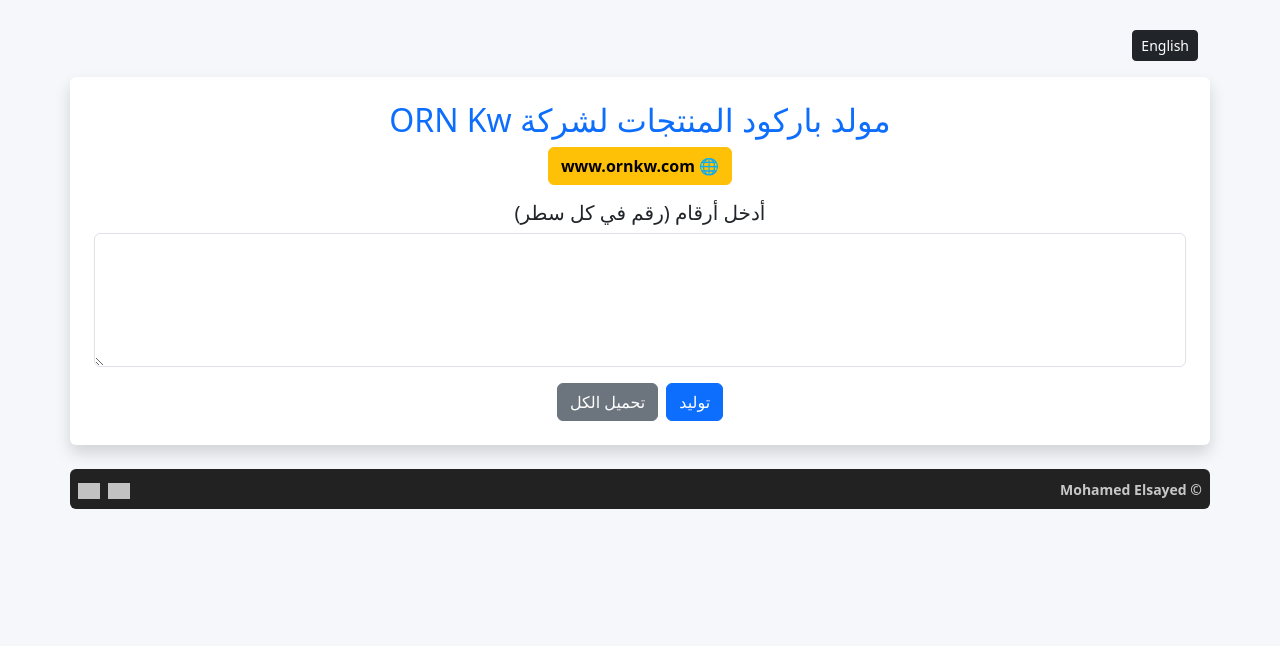
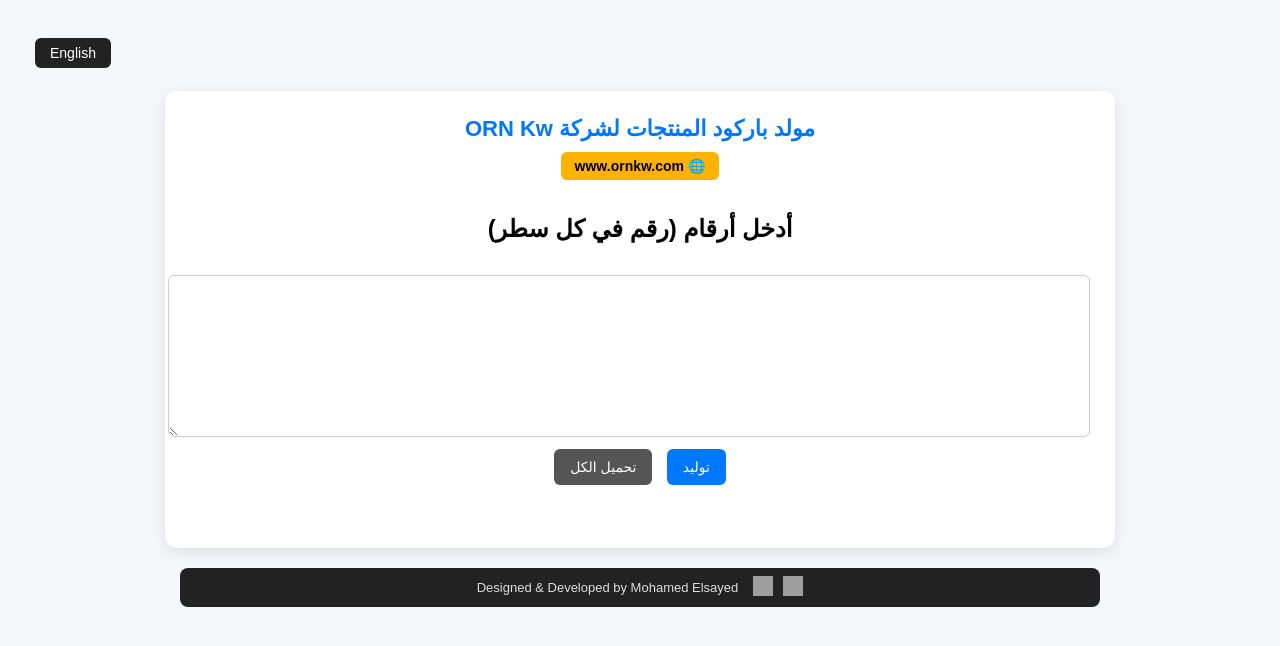
Before and after one commit to melsayed1510/ornkwbarcode, a plain HTML site: page index.html in a window 1280 px wide. Drawn offline with nearby package versions, Linux system fonts and the light colour scheme; grey boxes are pictures that could not be loaded.

Commit message:
Refactor index.html for improved UI and functionality
Updated the layout and styling of the barcode generator page, including improved language toggle functionality and enhanced UI elements.

```diff
--- a/index.html
+++ b/index.html
@@ -1,102 +1,214 @@
 <!DOCTYPE html>
 <html lang="ar">
 <head>
-<meta charset="UTF-8">
+<meta charset="UTF-8" />
 <title>ORN Kw - Barcode Maker</title>
 
-<!-- Bootstrap -->
-<link href="https://cdn.jsdelivr.net/npm/bootstrap@5.3.2/dist/css/bootstrap.min.css" rel="stylesheet">
-<script src="https://cdn.jsdelivr.net/npm/bootstrap@5.3.2/dist/js/bootstrap.bundle.min.js"></script>
-
-<!-- Barcode + ZIP -->
 <script src="https://cdn.jsdelivr.net/npm/jsbarcode@3.11.5/dist/JsBarcode.all.min.js"></script>
 <script src="https://cdn.jsdelivr.net/npm/jszip@3.10.1/dist/jszip.min.js"></script>
 <script src="https://cdn.jsdelivr.net/npm/file-saver@2.0.5/dist/FileSaver.min.js"></script>
 
 <style>
-  body{background:#f5f7fa;padding:30px;}
-  footer img{
-    width:22px;
-    filter:invert(1) brightness(2);
+  :root{
+    --primary:#0077ff;
+    --bg:#f5f7fa;
+    --card:#ffffff;
+    --dark:#333;
+  }
+  body{
+    font-family: Arial, sans-serif;
+    background: var(--bg);
+    padding: 30px;
+    margin:0;
+    direction:rtl;
+    text-align:center;
+  }
+
+  .lang-bar{
+    width:100%;
+    text-align:left;
+    margin-bottom:15px;
+  }
+  .lang-bar button{
+    background:#222;
+    color:#fff;
+    border:none;
+    padding:7px 15px;
+    border-radius:6px;
+    cursor:pointer;
+  }
+
+  .container{
+    max-width:900px;
+    margin:auto;
+    background:var(--card);
+    padding:25px;
+    border-radius:12px;
+    box-shadow:0 4px 15px rgba(0,0,0,0.1);
+  }
+
+  h1{margin:0;margin-bottom:10px;color:var(--primary);font-size:22px;}
+
+  .site-link{
+    display:inline-block;
+    background:#ffb300;
+    color:#000;
+    padding:6px 14px;
+    border-radius:6px;
+    font-size:14px;
+    font-weight:bold;
+    text-decoration:none;
+    margin-bottom:15px;
+  }
+  .site-link:hover{background:#ffa000;}
+
+  textarea{
+    width:100%;height:140px;padding:10px;border-radius:6px;border:1px solid #ccc;
+    font-size:15px;resize:vertical;margin-top:12px;
+  }
+
+  button{
+    background:var(--primary);color:#fff;border:none;padding:10px 16px;border-radius:6px;
+    margin:8px 5px;cursor:pointer;font-size:14px;
+  }
+  button.secondary{background:#555;}
+
+  #status{margin-top:10px;font-weight:bold;color:#333;min-height:20px;}
+
+  .card{
+    border:1px solid #ddd;
+    padding:12px;border-radius:8px;margin-top:15px;
+    display:flex;align-items:center;justify-content:space-between;
+    gap:10px;flex-wrap:wrap;text-align:center;
+  }
+  .card svg{max-width:100%;}
+
+  /* 🌙 FOOTER */
+/* ⭐ Footer تعديل نهائي */
+footer{
+  max-width:900px;
+  margin:20px auto 0;
+  padding:8px 10px;
+  background:#222;
+  color:#fff;
+  border-radius:8px;
+  display:flex;
+  justify-content:center;
+  align-items:center;
+  gap:15px;
+  font-size:13px;
+  direction:ltr !important;
+}
+
+footer .name{
+  opacity:0.85;
+}
+
+footer .socials{
+  display:flex;
+  gap:10px;
+  align-items:center;
+}
+
+footer .socials a img{
+  width:20px;
+  height:20px;
   transition:0.2s;
 }
-  footer img:hover{transform:scale(1.15);}
-  .card svg{max-width:100%;}
-  footer{background:#222;color:#fff;}
+footer .socials a img:hover{
+  transform:scale(1.15);
+}
+
+@media(max-width:600px){
+  footer{
+    flex-wrap:wrap;
+    gap:6px;
+  }
+}
 </style>
 </head>
+<body>
 
-<body class="text-center">
-
-<!-- Language Bar -->
-<div class="container mb-3">
-  <div class="d-flex justify-content-start">
-    <button id="langBtn" class="btn btn-dark btn-sm" onclick="toggleLang()">English</button>
-  </div>
+<div class="lang-bar">
+  <button id="langBtn" onclick="toggleLang()">English</button>
 </div>
 
-<!-- Main Content -->
-<div class="container bg-white shadow rounded p-4">
+<div class="container">
+  <h1 id="mainTitle">مولد باركود المنتجات لشركة ORN Kw</h1>
 
-  <h2 id="mainTitle" class="text-primary mb-2">مولد باركود المنتجات لشركة ORN Kw</h2>
+  <a href="https://ornkw.com" target="_blank" class="site-link">
+    🌐 www.ornkw.com
+  </a>
 
-  <a href="https://ornkw.com" target="_blank" class="btn btn-warning fw-bold mb-3">🌐 www.ornkw.com</a>
+  <h2 id="subtitle">أدخل أرقام (رقم في كل سطر)</h2>
 
-  <h5 id="subtitle">أدخل أرقام (رقم في كل سطر)</h5>
+  <textarea id="input"></textarea>
 
-  <textarea id="input" class="form-control my-2" rows="5"></textarea>
+  <br>
+  <button id="btnGen" onclick="generate()">توليد</button>
+  <button id="btnZip" class="secondary" onclick="downloadAll()">تحميل الكل</button>
 
-  <div class="d-flex justify-content-center gap-2 my-3 flex-wrap">
-    <button id="btnGen" class="btn btn-primary" onclick="generate()">توليد</button>
-    <button id="btnZip" class="btn btn-secondary" onclick="downloadAll()">تحميل الكل</button>
+  <div id="status"></div>
+  <div id="output"></div>
 </div>
 
-  <div id="status" class="fw-bold text-dark mb-2"></div>
-
-  <!-- Output -->
-  <div id="output" class="row g-3"></div>
-</div>
-
-<!-- Footer -->
-<footer class="container rounded mt-4 p-2 d-flex justify-content-between align-items-center flex-wrap">
-  <div class="fw-bold opacity-75 small">© Mohamed Elsayed</div>
-  <div class="d-flex gap-2 align-items-center">
+<!-- ⭐ FOOTER -->
+<footer>
+  <div class="name">Designed & Developed by Mohamed Elsayed</div>
+  <div class="socials">
     <a href="https://www.facebook.com/mohamed.elsayed.mtwaly/" target="_blank">
-      <img src="https://cdn-icons-png.flaticon.com/512/733/733547.png" alt="">
+      <img src="https://cdn-icons-png.flaticon.com/512/733/733547.png" alt="facebook">
     </a>
     <a href="https://www.instagram.com/m.elsayed1510/" target="_blank">
-      <img src="https://cdn-icons-png.flaticon.com/512/2111/2111463.png" alt="">
+      <img src="https://cdn-icons-png.flaticon.com/512/2111/2111463.png" alt="instagram">
     </a>
   </div>
 </footer>
 
 <script>
-let lastSVGs=[], expectedCount=0, lang="ar";
-let lastStatusKey="", lastStatusArgs=[];
+let lastSVGs = [];
+let expectedCount = 0;
+let lang="ar";
+let lastStatusKey = "";
+let lastStatusArgs = [];
 
-const txt={
- ar:{title:"مولد باركود المنتجات لشركة ORN Kw",sub:"أدخل أرقام (رقم في كل سطر)",
-     generate:"توليد",zip:"تحميل الكل",download:"تحميل",
-     generated:"تم توليد",from:"من",
-     none:"لم يتم توليد أي باركود",fail:"تعذر تحميل الكل.. يوجد أخطاء",
-     allgood:"جاري تجهيز التحميل..."},
- en:{title:"ORN Kw Products Barcode Generator",sub:"Enter codes (one per line)",
-     generate:"Generate",zip:"Download All",download:"Download",
-     generated:"Generated",from:"of",
-     none:"No barcodes generated",fail:"Can't download — some failed",
-     allgood:"Preparing download..."}
+const txt={ar:{
+    title:"مولد باركود المنتجات لشركة ORN Kw",
+    sub:"أدخل أرقام (رقم في كل سطر)",
+    generate:"توليد",
+    zip:"تحميل الكل",
+    download:"تحميل",
+    generated:"تم توليد",
+    from:"من",
+    none:"لم يتم توليد أي باركود",
+    fail:"تعذر تحميل الكل.. يوجد أخطاء",
+    allgood:"جاري تجهيز التحميل...",
+  },
+  en:{
+    title:"ORN Kw Products Barcode Generator",
+    sub:"Enter codes (one per line)",
+    generate:"Generate",
+    zip:"Download All",
+    download:"Download",
+    generated:"Generated",
+    from:"of",
+    none:"No barcodes generated",
+    fail:"Can't download — some failed",
+    allgood:"Preparing download...",
+  }
 };
 
-function setStatus(key,...args){
-  lastStatusKey=key; lastStatusArgs=args;
-  const st=document.getElementById("status");
+function setStatus(key, ...args){
+  lastStatusKey = key;
+  lastStatusArgs = args;
+  const status=document.getElementById("status");
   switch(key){
-    case"generated":st.innerText=`${txt[lang].generated} ${args[0]} ${txt[lang].from} ${args[1]}`;break;
-    case"none":st.innerText=txt[lang].none;break;
-    case"fail":st.innerText=txt[lang].fail;break;
-    case"allgood":st.innerText=txt[lang].allgood;break;
-    case"done":st.innerText=lang==="ar"?"✔️ تم التحميل بنجاح":"✔️ Download started";break;
-    default:st.innerText="";
+    case "generated":status.innerText=`${txt[lang].generated} ${args[0]} ${txt[lang].from} ${args[1]}`;break;
+    case "none":status.innerText=txt[lang].none;break;
+    case "fail":status.innerText=txt[lang].fail;break;
+    case "allgood":status.innerText=txt[lang].allgood;break;
+    case "done":status.innerText=lang==="ar"?"✔️ تم التحميل بنجاح":"✔️ Download started";break;
+    default:status.innerText="";
   }
 }
 
@@ -107,36 +219,37 @@
   document.getElementById("btnGen").innerText=txt[lang].generate;
   document.getElementById("btnZip").innerText=txt[lang].zip;
   document.getElementById("langBtn").innerText=lang==="ar"?"English":"العربية";
- if(lastStatusKey)setStatus(lastStatusKey,...lastStatusArgs);
+  if(lastStatusKey) setStatus(lastStatusKey, ...lastStatusArgs);
 }
 
-function toggleLang(){lang=lang==="ar"?"en":"ar";setUI();}
+function toggleLang(){lang = lang==="ar" ? "en" : "ar";setUI();}
 
 function generate(){
- const output=document.getElementById("output");
- output.innerHTML=""; lastSVGs=[];
- let lines=document.getElementById("input").value.split("\n").map(x=>x.trim()).filter(x=>x);
- lines=[...new Set(lines)]; expectedCount=lines.length;
+  const container=document.getElementById("output");
+  container.innerHTML="";
+  lastSVGs=[];
+  let lines=document.getElementById("input").value
+    .split("\n").map(l=>l.trim()).filter(l=>l!="");
+  lines=[...new Set(lines)];
+  expectedCount=lines.length;
   let counter=1;
   lines.forEach(text=>{
-  const col=document.createElement("div");
-  col.className="col-12 col-md-6 col-lg-4";
+    const div=document.createElement("div");
+    div.className="card";
+    const number=document.createElement("span");
+    number.style.fontWeight="bold";
+    number.innerText=counter+". ";
     const svg=document.createElementNS("http://www.w3.org/2000/svg","svg");
     try{
       JsBarcode(svg,text,{format:"CODE128",width:2,height:60,displayValue:true});
-    const btn=`<button class="btn btn-sm btn-primary mt-2">${txt[lang].download} ${text}</button>`;
-    let card=document.createElement("div");
-    card.className="border rounded p-2";
-    card.append(`${counter}. `);
-    card.appendChild(svg);
-    let b=document.createElement("button");
-    b.className="btn btn-sm btn-primary mt-2";
-    b.innerText=`${txt[lang].download} ${text}`;
-    b.onclick=()=>downloadOne(svg,text);
-    card.append(b);
-    col.append(card);
-    output.append(col);
+      const btn=document.createElement("button");
+      btn.innerText=`${txt[lang].download} ${text}`;
+      btn.onclick=()=>downloadOne(svg,text);
       lastSVGs.push({svg,text});
+      div.appendChild(number);
+      div.appendChild(svg);
+      div.appendChild(btn);
+      container.appendChild(div);
       counter++;
     }catch(e){}
   });
@@ -156,13 +269,16 @@
   if(lastSVGs.length!==expectedCount){setStatus("fail");return;}
   setStatus("allgood");
   const zip=new JSZip();
- lastSVGs.forEach(({svg,text})=>zip.file(`${text}.svg`,new XMLSerializer().serializeToString(svg)));
+  lastSVGs.forEach(({svg,text})=>{
+    zip.file(`${text}.svg`,new XMLSerializer().serializeToString(svg));
+  });
   saveAs(await zip.generateAsync({type:"blob"}),"ORNBARCODES.zip");
   setStatus("done");
- setTimeout(()=>{setStatus("")},4000);
+  setTimeout(()=>{setStatus("");},4000);
 }
 
 setUI();
 </script>
+
 </body>
 </html>
```
Lines whose indentation alone changed are shown as unchanged.
